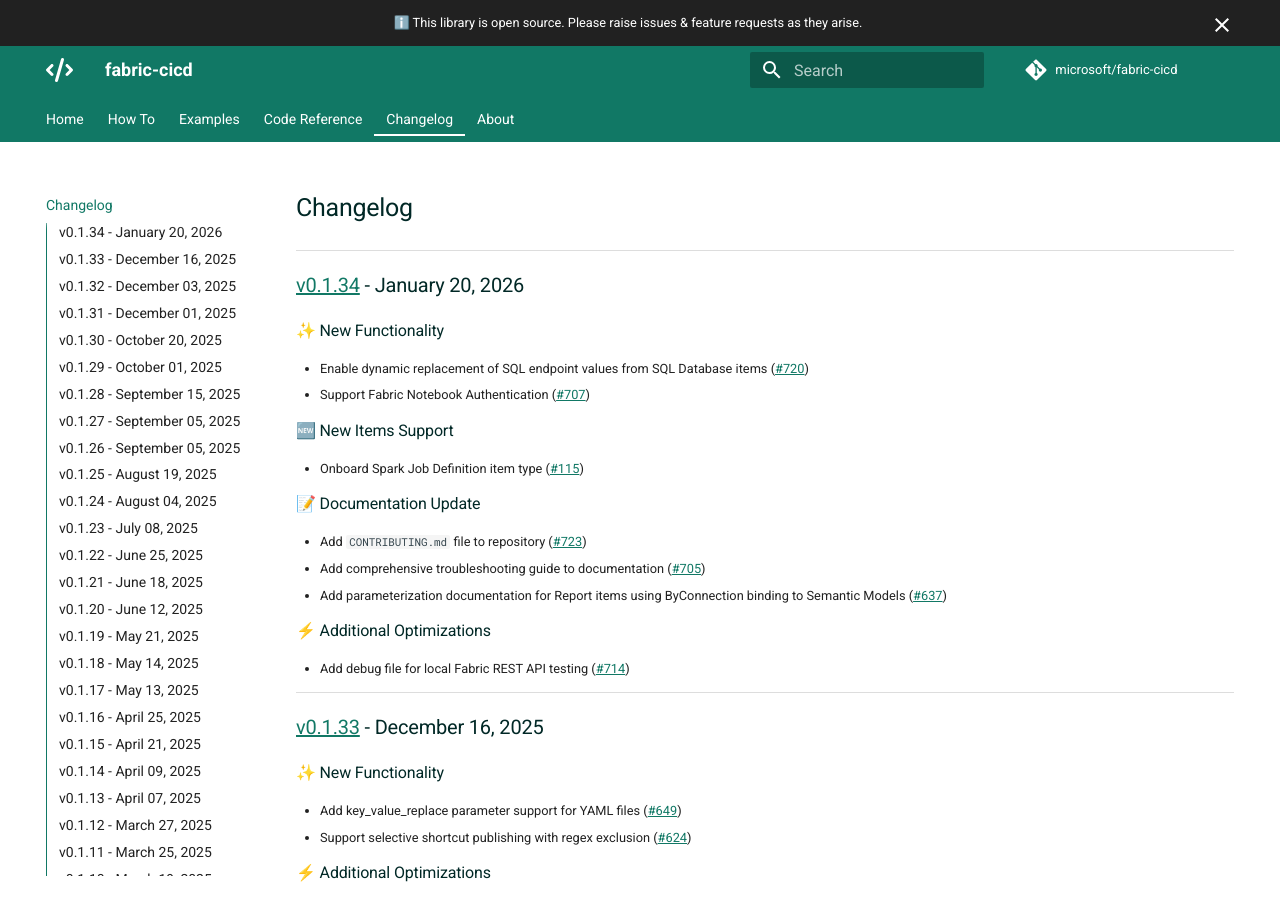
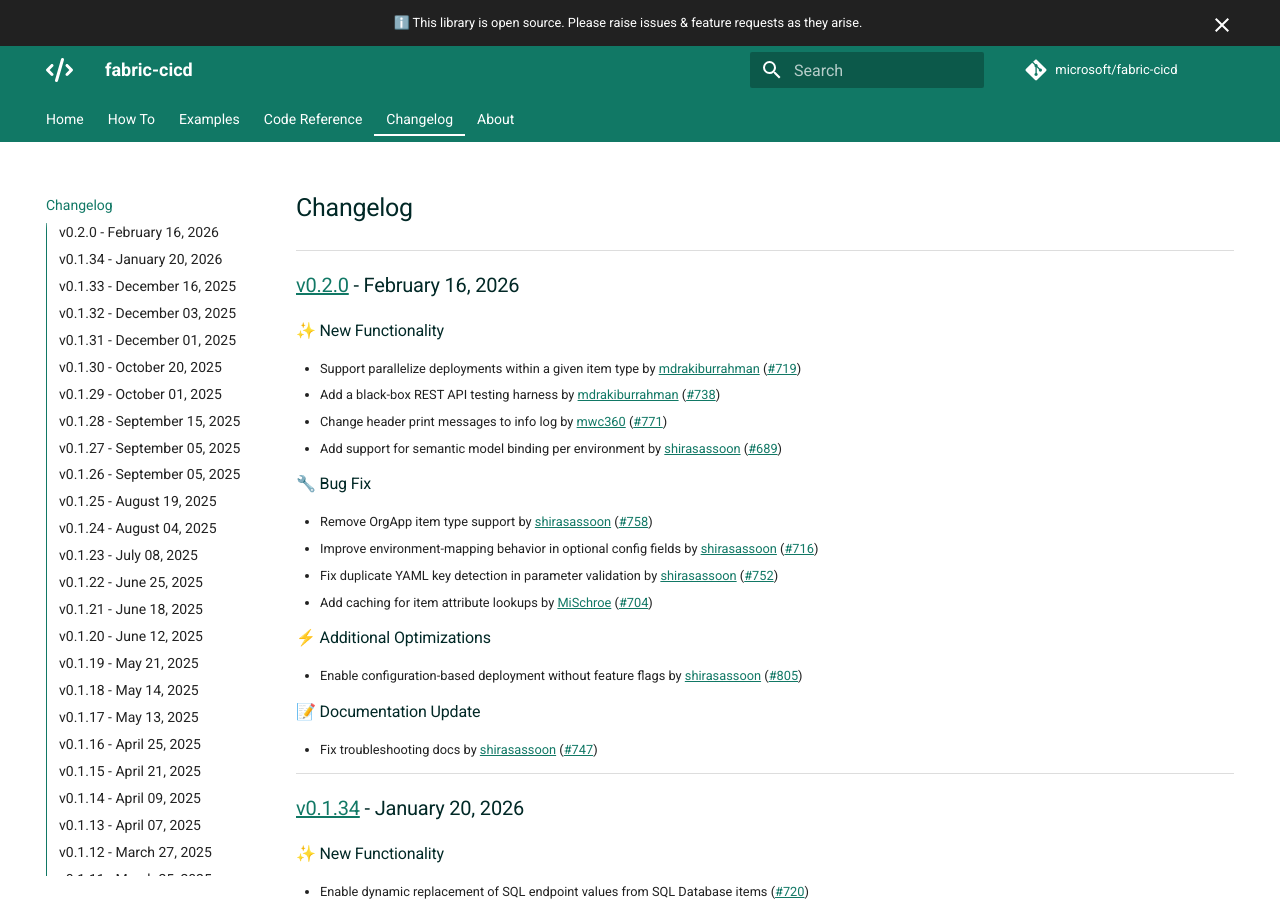
Before and after one commit to shirasassoon/fabric-cicd, an MkDocs documentation site: the page built from docs/changelog.md, in a window 1280 px wide and 900 px high. Built offline with MkDocs 1.6.1 and Material for MkDocs 9.7.7, drawn with Linux system fonts in a browser that asks for light colours; comment, search, counter and statistics services are not loaded; the version menu is left out; some of the changed text lies outside the part shown.

Commit message:
v0.2.0 (#814)
This pull request introduces the v0.2.0 release, bringing several new
features, bug fixes, optimizations, and documentation updates. The most
significant improvements include support for parallel deployments, a new
REST API testing harness, enhancements for environment-specific model
binding, and important bug fixes. Below are the top changes grouped by
theme:

New Functionality:

* Added support for parallelizing deployments within a given item type,
improving deployment efficiency.
* Introduced a black-box REST API testing harness to facilitate
automated API verification.
* Added support for semantic model binding per environment, enabling
more flexible and accurate configuration management.

Bug Fixes:

* Removed support for the OrgApp item type to streamline item handling
and prevent related issues.
* Improved environment-mapping behavior in optional config fields,
ensuring more robust configuration parsing.

Other noteworthy updates include optimizations for configuration-based
deployment, improved caching for item attribute lookups, logging
enhancements, and updated troubleshooting documentation.
[[1]](diffhunk://#diff-d9a1aafbc40b3ad1c792293a721e106f1dbacecb528d594d4e419d45f0836d6fL1-L8)
[[2]](diffhunk://#diff-0088a62e42bd0588cec6dd4bfa62f8c3b6f95a3351cc481c0387f634cd8cc185L1-L8)
[[3]](diffhunk://#diff-ae3ed2030e89a936e3aab493dd762c84bf67a3cb375306073d58a08031d737b7L1-L8)
[[4]](diffhunk://#diff-24ccdba7ca7721317acb75364414578500cbd7ffa9b3e045e1685634016a6afeL1-L8)

---------

Co-authored-by: Shira Sassoon <shirasassoon@microsoft.com>

```diff
--- a/docs/changelog.md
+++ b/docs/changelog.md
@@ -1,4 +1,28 @@
 # Changelog
+
+## [v0.2.0](https://pypi.org/project/fabric-cicd/0.2.0) - February 16, 2026
+
+### ✨ New Functionality
+
+- Support parallelize deployments within a given item type by [mdrakiburrahman](https://github.com/mdrakiburrahman) ([#719](https://github.com/microsoft/fabric-cicd/issues/719))
+- Add a black-box REST API testing harness by [mdrakiburrahman](https://github.com/mdrakiburrahman) ([#738](https://github.com/microsoft/fabric-cicd/issues/738))
+- Change header print messages to info log by [mwc360](https://github.com/mwc360) ([#771](https://github.com/microsoft/fabric-cicd/issues/771))
+- Add support for semantic model binding per environment by [shirasassoon](https://github.com/shirasassoon) ([#689](https://github.com/microsoft/fabric-cicd/issues/689))
+
+### 🔧 Bug Fix
+
+- Remove OrgApp item type support by [shirasassoon](https://github.com/shirasassoon) ([#758](https://github.com/microsoft/fabric-cicd/issues/758))
+- Improve environment-mapping behavior in optional config fields by [shirasassoon](https://github.com/shirasassoon) ([#716](https://github.com/microsoft/fabric-cicd/issues/716))
+- Fix duplicate YAML key detection in parameter validation by [shirasassoon](https://github.com/shirasassoon) ([#752](https://github.com/microsoft/fabric-cicd/issues/752))
+- Add caching for item attribute lookups by [MiSchroe](https://github.com/MiSchroe) ([#704](https://github.com/microsoft/fabric-cicd/issues/704))
+
+### ⚡ Additional Optimizations
+
+- Enable configuration-based deployment without feature flags by [shirasassoon](https://github.com/shirasassoon) ([#805](https://github.com/microsoft/fabric-cicd/issues/805))
+
+### 📝 Documentation Update
+
+- Fix troubleshooting docs by [shirasassoon](https://github.com/shirasassoon) ([#747](https://github.com/microsoft/fabric-cicd/issues/747))
 
 ## [v0.1.34](https://pypi.org/project/fabric-cicd/0.1.34) - January 20, 2026
 
@@ -214,12 +238,12 @@
 
 ### 🔧 Bug Fix
 
-- Fix issue with lakehouse shortcuts publishing ([#379] (https://github.com/microsoft/fabric-cicd/issues/379))
+- Fix issue with lakehouse shortcuts publishing ([#379](https://github.com/microsoft/fabric-cicd/issues/379))
 - Add validation for empty logical IDs to prevent deployment corruption ([#86](https://github.com/microsoft/fabric-cicd/issues/86))
 - Fix SQL provision print statement ([#329](https://github.com/microsoft/fabric-cicd/issues/329))
 - Rename the error code for reserved item name per updated Microsoft Fabric API ([#388](https://github.com/microsoft/fabric-cicd/issues/388))
 - Fix lakehouse exclude_regex to exclude shortcut publishing ([#385](https://github.com/microsoft/fabric-cicd/issues/385))
-- Remove max retry limit to handle large deployments ([#299] (https://github.com/microsoft/fabric-cicd/issues/299))
+- Remove max retry limit to handle large deployments ([#299](https://github.com/microsoft/fabric-cicd/issues/299))
 
 ## [v0.1.22](https://pypi.org/project/fabric-cicd/0.1.22) - June 25, 2025
 
```
Also changed, not shown: other parts of docs/changelog.md (+1 -1 lines), .changes/v0.2.0.md (added, +23 -0 lines), 11 other files.
